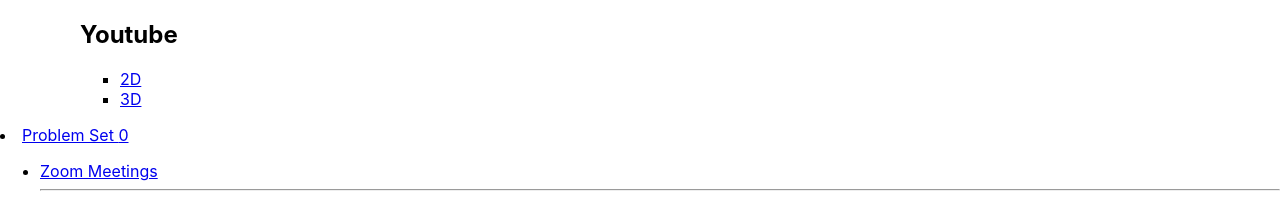
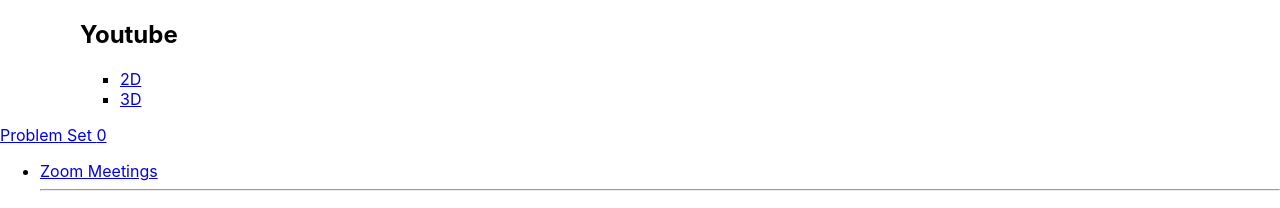
Before and after one commit to M-Hafez22/cs50x-concept, a React (Create React App) app: page /week/0 in a window 1280 px wide. Shown: the part 1044-1252 px from the top of the page. Built offline with nearby package versions, Linux system fonts and the light colour scheme.

Commit message:
Show Track link

```diff
--- a/src/components/WeekContent.js
+++ b/src/components/WeekContent.js
@@ -7,6 +7,8 @@
 function WeekContent({weekNumber}) {
     //Selected Week
     const week = weeks[weekNumber];
+    const finalWeek = (Object.keys(weeks).length) - 1 == weekNumber ;
+    console.log(weekNumber)
     return (
         <div>
             <header>
@@ -14,10 +16,17 @@
             </header>
 
             <LectureVideo youtube_video = {week.youtube_video}/>
+
             <LectureFiles weekNumber ={weekNumber} />
-            <Shorts weekNumber ={weekNumber}/>
 
-            <li><a href={`https://cs50.harvard.edu/x/2020/psets/${weekNumber}/`}>Problem Set {weekNumber}</a></li>
+            {  weeks[weekNumber].shorts && <Shorts weekNumber ={weekNumber}/>}
+
+
+            <div>
+                <a href={`https://cs50.harvard.edu/x/2020/psets/${weekNumber}/`}>
+                    Problem Set {weekNumber} { finalWeek && " (Choose your Track)"}
+                </a>
+            </div>
 
         </div>
     )
```
